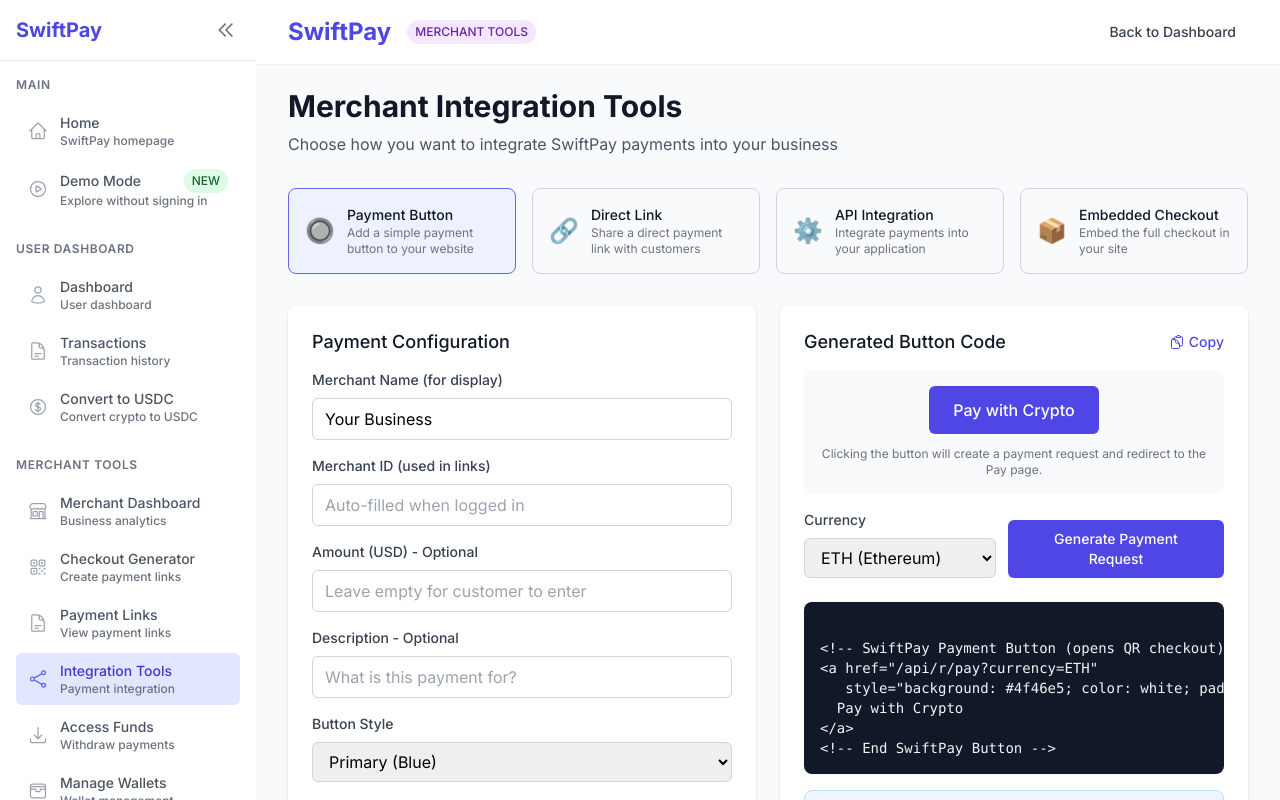
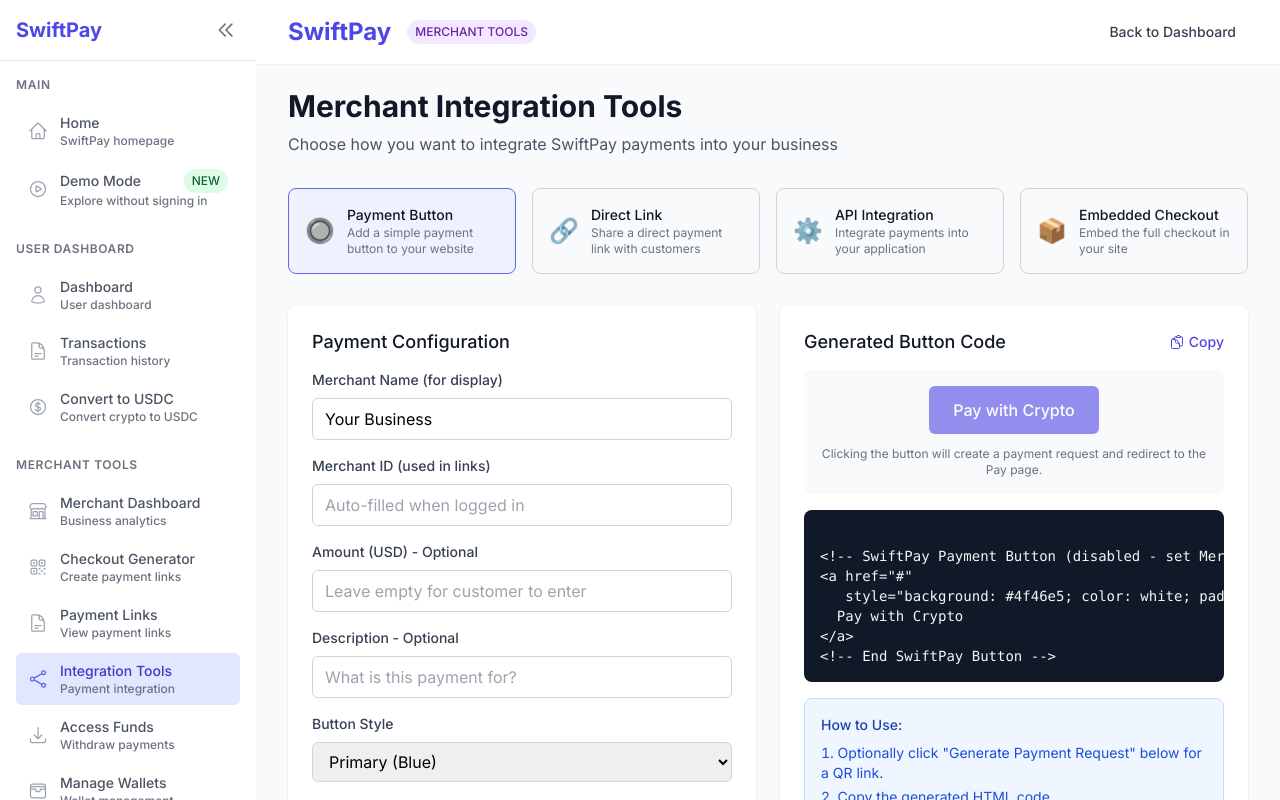
Before and after one commit to jakefrompopeyes/swiftpay, a Next.js app in the folder client/: page /merchant-tools in a window 1280 px wide. Shown: the top 800 px of the page. Built offline with nearby package versions, Linux system fonts and the light colour scheme.

Commit message:
Merchant Tools: remove Generate Payment Request UI, require merchantId for link

```diff
--- a/client/src/pages/merchant-tools.tsx
+++ b/client/src/pages/merchant-tools.tsx
@@ -41,9 +41,10 @@
   }, [])
 
   const generateCheckoutUrl = () => {
-    // Build redirector URL that will create-and-send to /pay
+    // Require merchantId to build a working link
+    if (!merchantId) return ''
     const params = new URLSearchParams()
-    if (merchantId) params.set('merchantId', merchantId)
+    params.set('merchantId', merchantId)
     if (amount) params.set('amount', amount)
     if (currency) params.set('currency', currency)
     if (description) params.set('description', description)
@@ -66,6 +67,17 @@
       small: 'padding: 8px 16px; font-size: 14px;',
       medium: 'padding: 12px 24px; font-size: 16px;',
       large: 'padding: 16px 32px; font-size: 18px;'
+    }
+
+    // If no href (missing merchantId), render disabled preview
+    if (!href) {
+      return `
+<!-- SwiftPay Payment Button (disabled - set Merchant ID) -->
+<a href="#"
+   style="${styles[buttonStyle as keyof typeof styles]} ${sizes[buttonSize as keyof typeof sizes]} text-decoration: none; border-radius: 6px; font-weight: 500; display: inline-block; transition: all 0.2s; opacity: 0.6; pointer-events: none;" aria-disabled="true" title="Login or enter Merchant ID to enable">
+  ${buttonText}
+</a>
+<!-- End SwiftPay Button -->`
     }
 
     return `
@@ -388,42 +400,7 @@
                   </div>
                 )}
 
-                {selectedIntegration === 'button' && (
-                  <div className="mb-6">
-                    <div className="flex flex-col sm:flex-row sm:items-end sm:justify-between gap-3">
-                      <div className="flex-1">
-                        <label className="block text-sm font-medium text-gray-700 mb-2">
-                          Currency
-                        </label>
-                        <select
-                          value={currency}
-                          onChange={(e) => setCurrency(e.target.value)}
-                          className="w-full sm:w-48 px-3 py-2 border border-gray-300 rounded-md focus:outline-none focus:ring-indigo-500 focus:border-indigo-500"
-                        >
-                          <option value="ETH">ETH (Ethereum)</option>
-                          <option value="SOL">SOL (Solana)</option>
-                          <option value="BNB">BNB (BNB Chain)</option>
-                          <option value="MATIC">MATIC (Polygon)</option>
-                        </select>
-                      </div>
-
-                      <div className="flex items-center gap-3">
-                        {createdLink && (
-                          <Link href={createdLink} target="_blank" className="text-indigo-600 hover:text-indigo-500 text-sm font-medium">
-                            Open Link
-                          </Link>
-                        )}
-                        <button
-                          onClick={createPaymentRequest}
-                          disabled={creating}
-                          className={`inline-flex items-center justify-center px-4 py-2 border border-transparent text-sm font-medium rounded-md shadow-sm text-white ${creating ? 'bg-indigo-300' : 'bg-indigo-600 hover:bg-indigo-700'}`}
-                        >
-                          {creating ? 'Generating…' : 'Generate Payment Request'}
-                        </button>
-                      </div>
-                    </div>
-                  </div>
-                )}
+                {/* Removed Generate Payment Request block: button now links directly to /api/r/pay */}
 
                 {selectedIntegration === 'link' && (
                   <div className="mb-4 p-4 bg-gray-50 rounded-lg">
```
